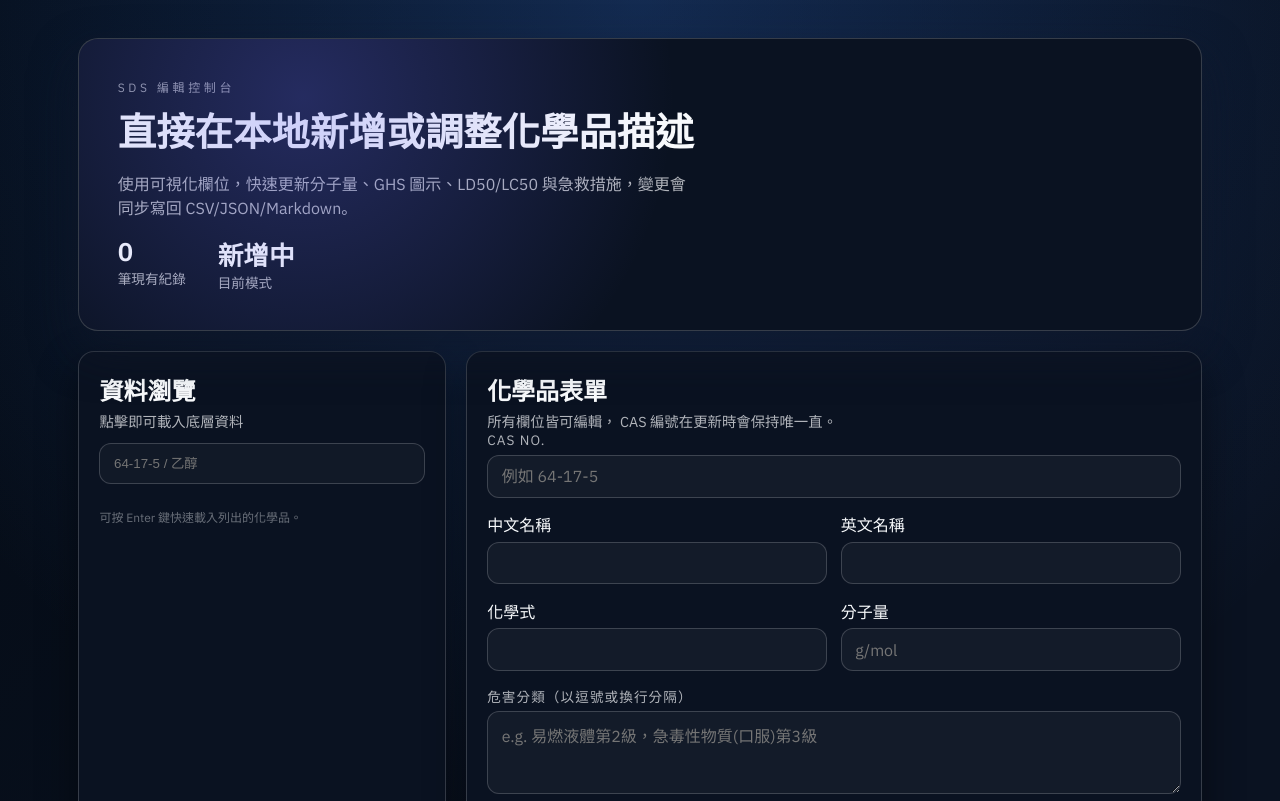
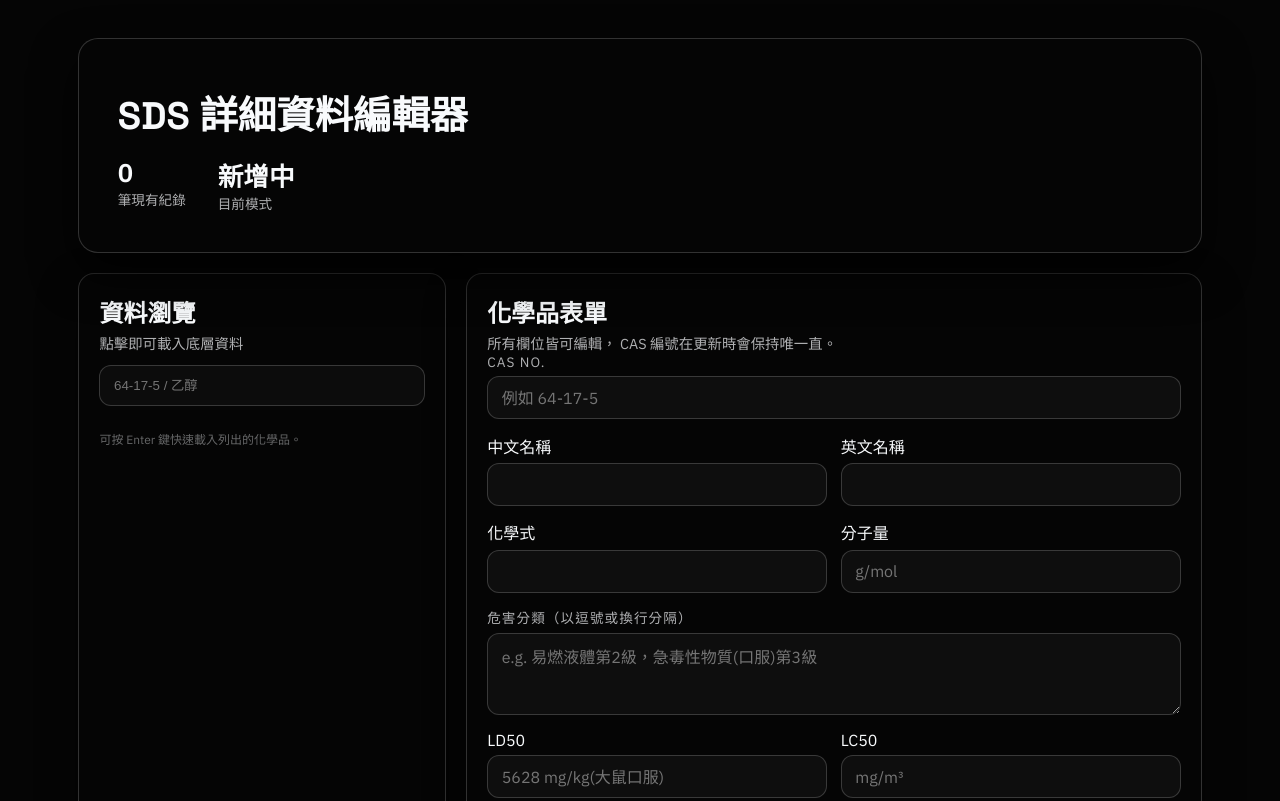
Before and after one commit to linlin0417/FieldAtlasForCsv, a website: page docs/editor/index.html in a window 1280 px wide. Shown: the top 801 px of the page. Drawn offline with Linux system fonts and the light colour scheme; no server answers.

Commit message:
改良自動生成的edit頁面

```diff
--- a/docs/editor/index.html
+++ b/docs/editor/index.html
@@ -9,9 +9,7 @@
 <body>
   <main class="editor-shell">
     <section class="hero-card">
-      <p class="hero-label">SDS 編輯控制台</p>
-      <h1>直接在本地新增或調整化學品描述</h1>
-      <p class="hero-subtitle">使用可視化欄位，快速更新分子量、GHS 圖示、LD50/LC50 與急救措施，變更會同步寫回 CSV/JSON/Markdown。</p>
+      <h1>SDS 詳細資料編輯器</h1>
       <div class="hero-meta">
         <div>
           <span class="hero-count" id="record-count">0</span>
--- a/docs/editor/styles.css
+++ b/docs/editor/styles.css
@@ -1,8 +1,8 @@
 @import url('https://fonts.googleapis.com/css2?family=Space+Grotesk:wght@500;600;700&family=IBM+Plex+Sans:wght@400;500;600&display=swap');
 
 :root {
-  --bg: #040b15;
-  --panel: #0a1221;
+  --bg: #050505;
+  --panel: #050505;
   --panel-accent: rgba(255, 255, 255, 0.08);
   --text: #f8fafc;
   --muted: rgba(248, 250, 252, 0.7);
@@ -19,8 +19,7 @@
 body {
   margin: 0;
   font-family: 'IBM Plex Sans', 'Segoe UI', system-ui, sans-serif;
-  background: radial-gradient(circle at top, rgba(59, 130, 246, 0.25), transparent 55%),
-    linear-gradient(135deg, #040b15, #0a1221 65%);
+  background: #050505;
   min-height: 100vh;
   color: var(--text);
 }
@@ -39,17 +38,9 @@ body {
   border: 1px solid var(--border);
   border-radius: 1.25rem;
   padding: clamp(1.5rem, 3vw, 2.5rem);
-  box-shadow: 0 20px 45px rgba(15, 23, 42, 0.65);
+  box-shadow: 0 20px 45px rgba(0, 0, 0, 0.85);
   position: relative;
   overflow: hidden;
-}
-
-.hero-card::after {
-  content: '';
-  position: absolute;
-  inset: 0;
-  background: radial-gradient(circle at 20% 20%, rgba(99, 102, 241, 0.3), transparent 40%);
-  pointer-events: none;
 }
 
 .hero-card h1 {
```
